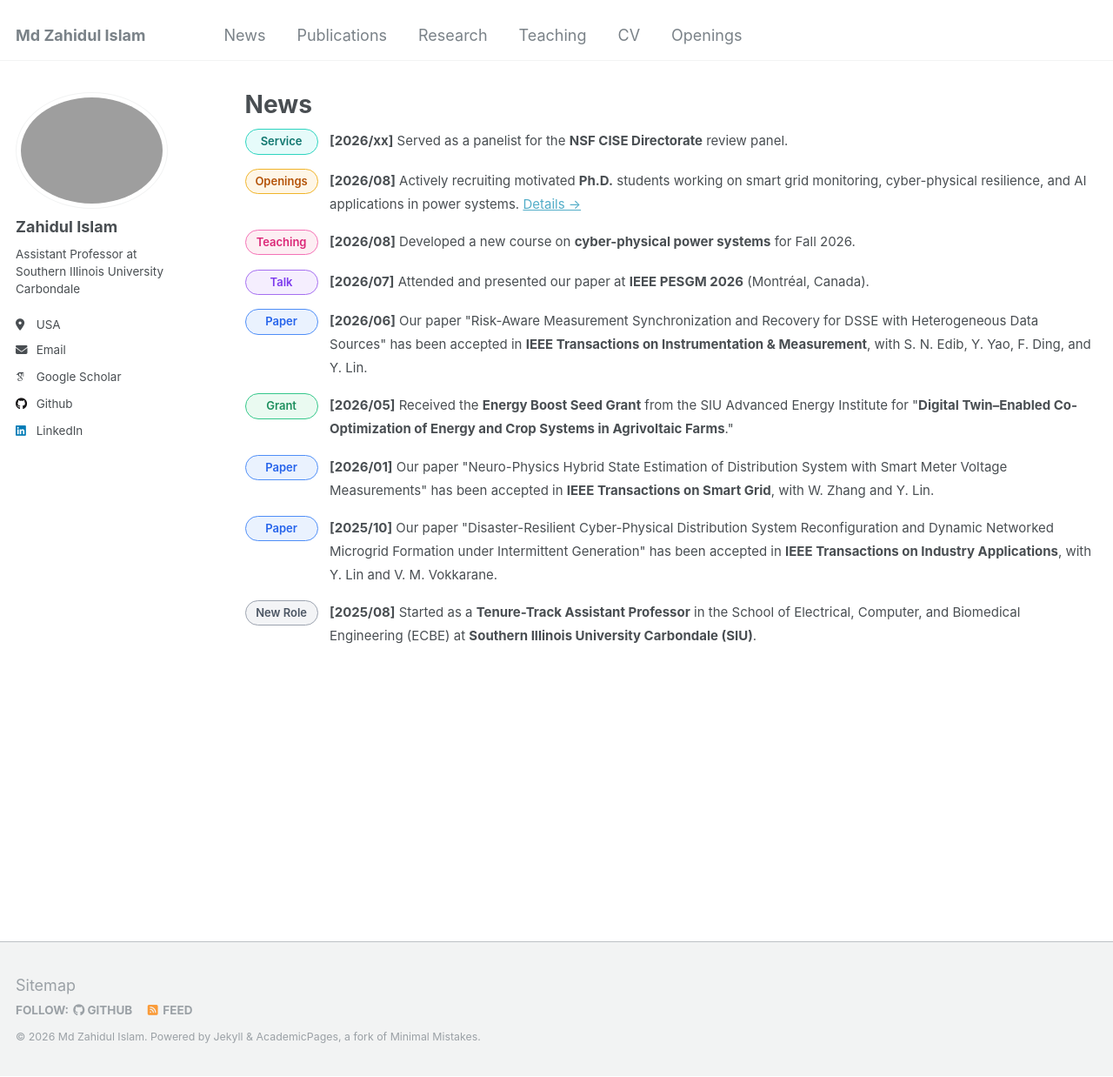
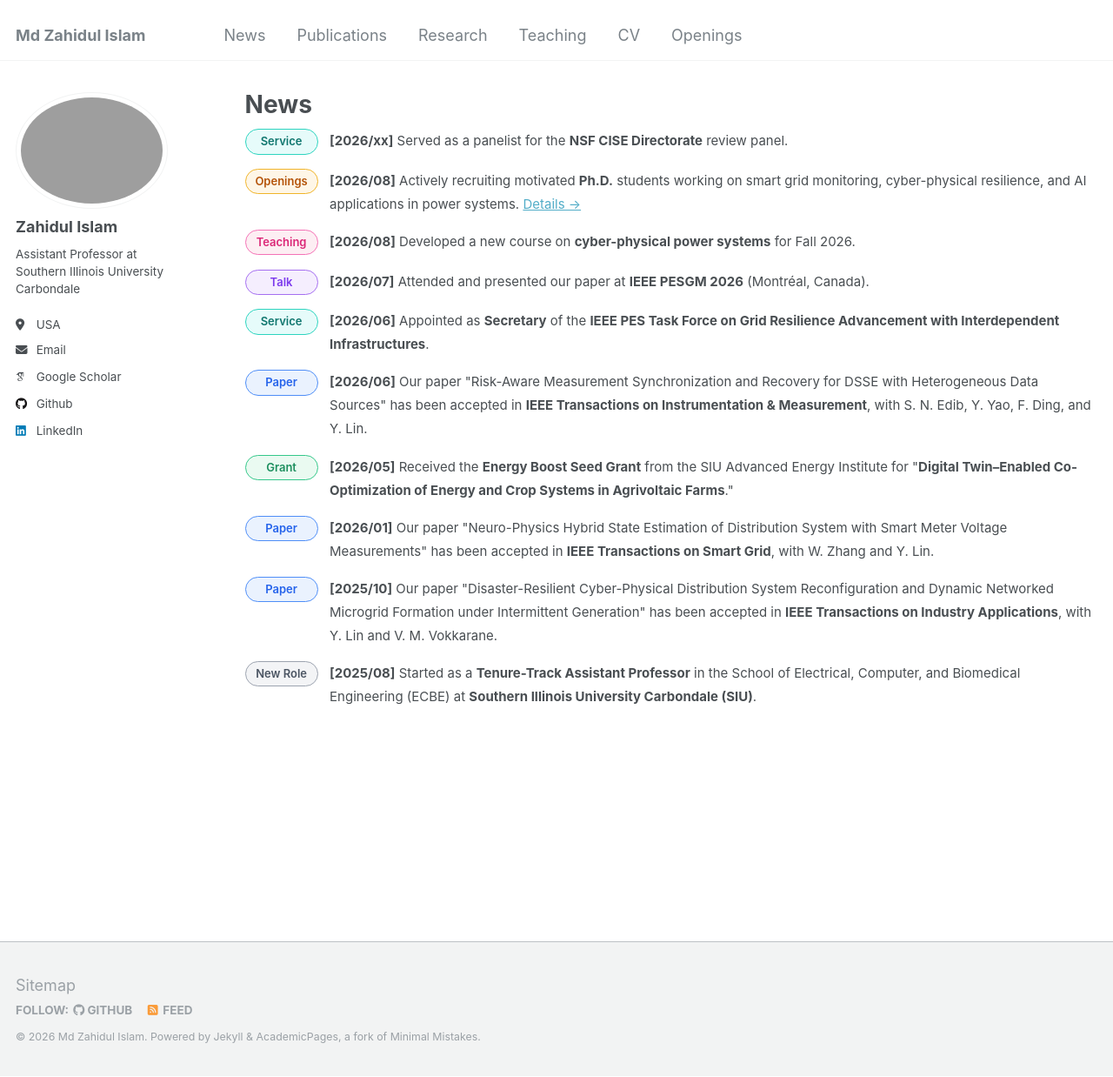
Before and after one commit to zahidul-ece/zahidul-ece.github.io, a Jekyll site: the page built from _pages/news.md, in a window 1280 px wide and 1238 px high. Shown: the whole window at 87% size. Built offline with Jekyll 4.4.1, drawn with Linux system fonts in a browser that asks for light colours; some web fonts are replaced.

Commit message:
updated text

```diff
--- a/_data/news.yml
+++ b/_data/news.yml
@@ -23,6 +23,10 @@
   date: "2026/07"
   body: "Attended and presented our paper at <strong>IEEE PESGM 2026</strong> (Montréal, Canada)."
 
+- type: "Service"
+  date: "2026/06"
+  body: "Appointed as <strong>Secretary</strong> of the <strong>IEEE PES Task Force on Grid Resilience Advancement with Interdependent Infrastructures</strong>."
+
 - type: "Paper"
   date: "2026/06"
   body: "Our paper \"Risk-Aware Measurement Synchronization and Recovery for DSSE with Heterogeneous Data Sources\" has been accepted in <strong>IEEE Transactions on Instrumentation &amp; Measurement</strong>, with S. N. Edib, Y. Yao, F. Ding, and Y. Lin."
```
